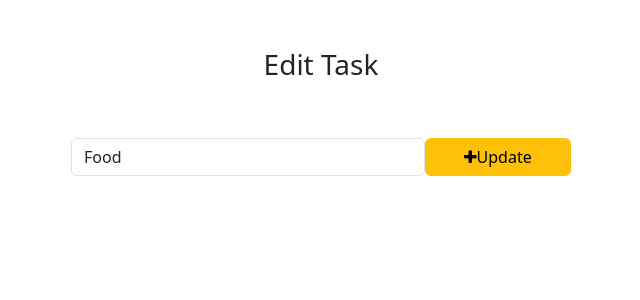
After one commit to divyankkadam/Todo, a Django app: page /todo/edit_task/11/ in a window 1280 px wide. The commit adds this page. Shown: the top 300 px of the page, without its empty margins (319-959 px from the left). Run offline with Django 5.2, Linux system fonts and the light colour scheme; data comes from the database, SQL or seed files in the repository; both versions use the stored data as it was after the commit.

Commit message:
All Function Update

```diff
--- /dev/null
+++ b/templates/edit_task.html
@@ -0,0 +1,30 @@
+<!DOCTYPE html>
+<html lang="en">
+<head>
+    <meta charset="UTF-8">
+    <meta name="viewport" content="width=device-width, initial-scale=1.0">
+    <title>Todo App - Edit Task</title>
+
+    <!-- Bootstrap -->
+    <link href="https://cdn.jsdelivr.net/npm/bootstrap@5.3.0-alpha1/dist/css/bootstrap.min.css" rel="stylesheet" integrity="sha384-GLhlTQ8iRABdZLl6O3oVMWSktQOp6b7In1Zl3/Jr59b6EGGoI1aFkw7cmDA6j6gD" crossorigin="anonymous">
+    <script src="https://cdn.jsdelivr.net/npm/bootstrap@5.3.0-alpha1/dist/js/bootstrap.bundle.min.js" integrity="sha384-w76AqPfDkMBDXo30jS1Sgez6pr3x5MlQ1ZAGC+nuZB+EYdgRZgiwxhTBTkF7CXvN" crossorigin="anonymous"></script>
+    <!-- Font Awesome Icons -->
+    <link rel="stylesheet" href="https://cdnjs.cloudflare.com/ajax/libs/font-awesome/4.7.0/css/font-awesome.min.css">
+</head>
+<body>
+    <div class="container">
+        <h3  class="pt-5 pb-5 text-center" >Edit Task</h3>
+        <form action="{% url 'edit_task' get_task.pk %}" method="POST"  style="width:500px; margin:auto;" >
+            {% csrf_token %}
+            <div class="form-group">
+                <span style="display: flex;">
+                    <input type="text" name='task' class="form-control" placeholder="Add a task" value="{{ get_task.task}}">
+
+                    <button type="submit" class="btn btn-warning" style="width: 200px;"><i class="fa fa-plus"></i>Update</button>
+                </span>
+            </div>
+        </form>
+    </div>
+
+</body>
+</html>
--- a/todo/urls.py
+++ b/todo/urls.py
@@ -2,5 +2,17 @@ from django.urls import path
 from . import views
 
 urlpatterns = [
+    #Add Task
     path ('addTask/' , views.addTask , name='addTask'),
+    #Mark as done
+    path('mark_as_done/<int:pk>/' , views.mark_as_done , name='mark_as_done'),
+    #Mark as Undone
+    path('mark_as_Undone/<int:pk>/' , views.mark_as_Undone , name='mark_as_Undone'),
+    #Edit Task
+    path('edit_task/<int:pk>/' , views.edit_task , name='edit_task' ),
+    #delete Task
+    path('delete_task/<int:pk>/' , views.delete_task , name='delete_task' ),
+
+
+
 ]
--- a/todo/views.py
+++ b/todo/views.py
@@ -1,5 +1,5 @@
 from django.http import HttpResponse
-from django.shortcuts import render ,redirect
+from django.shortcuts import get_object_or_404, render ,redirect
 from . models import Task
 
 
@@ -8,3 +8,34 @@ def addTask(request):
     task = request.POST['task']
     Task.objects.create(task=task)
     return redirect('home')
+
+def mark_as_done(request,pk):
+    task = get_object_or_404(Task , pk=pk)
+    task.is_completed = True
+    task.save()
+    return redirect('home')
+
+def mark_as_Undone(request,pk):
+    task = get_object_or_404(Task , pk=pk)
+    task.is_completed = False
+    task.save()
+    return redirect('home')
+
+def edit_task(request,pk):
+    get_task = get_object_or_404(Task , pk=pk)
+    if request.method == 'POST':
+        new_task = request.POST['task']
+        get_task.task = new_task
+        get_task.save()
+        return redirect('home')
+
+    else :
+        context = {
+            'get_task' : get_task,
+        }
+    return render(request , 'edit_task.html' , context)
+
+def  delete_task(request ,pk):
+    task = get_object_or_404(Task ,pk=pk)
+    task.delete()
+    return redirect('home')
--- a/todo_main/urls.py
+++ b/todo_main/urls.py
@@ -22,6 +22,7 @@ urlpatterns = [
     path('admin/', admin.site.urls),
     path('' , views.home , name='home'),
 
+
     #todo
     path('todo/' ,include('todo.urls')),
 ]
--- a/todo_main/views.py
+++ b/todo_main/views.py
@@ -4,7 +4,10 @@ from todo.models import Task
 
 def home(request):
     tasks = Task.objects.filter(is_completed=False).order_by('-updated_at')
+
+    completed_tasks = Task.objects.filter(is_completed=True)
     context = {
         'tasks' : tasks,
+        'completed_tasks' : completed_tasks,
     }
     return render(request, 'home.html' , context )
```
Also changed, not shown: templates/home.html (+9 -4 lines), db.sqlite3.
